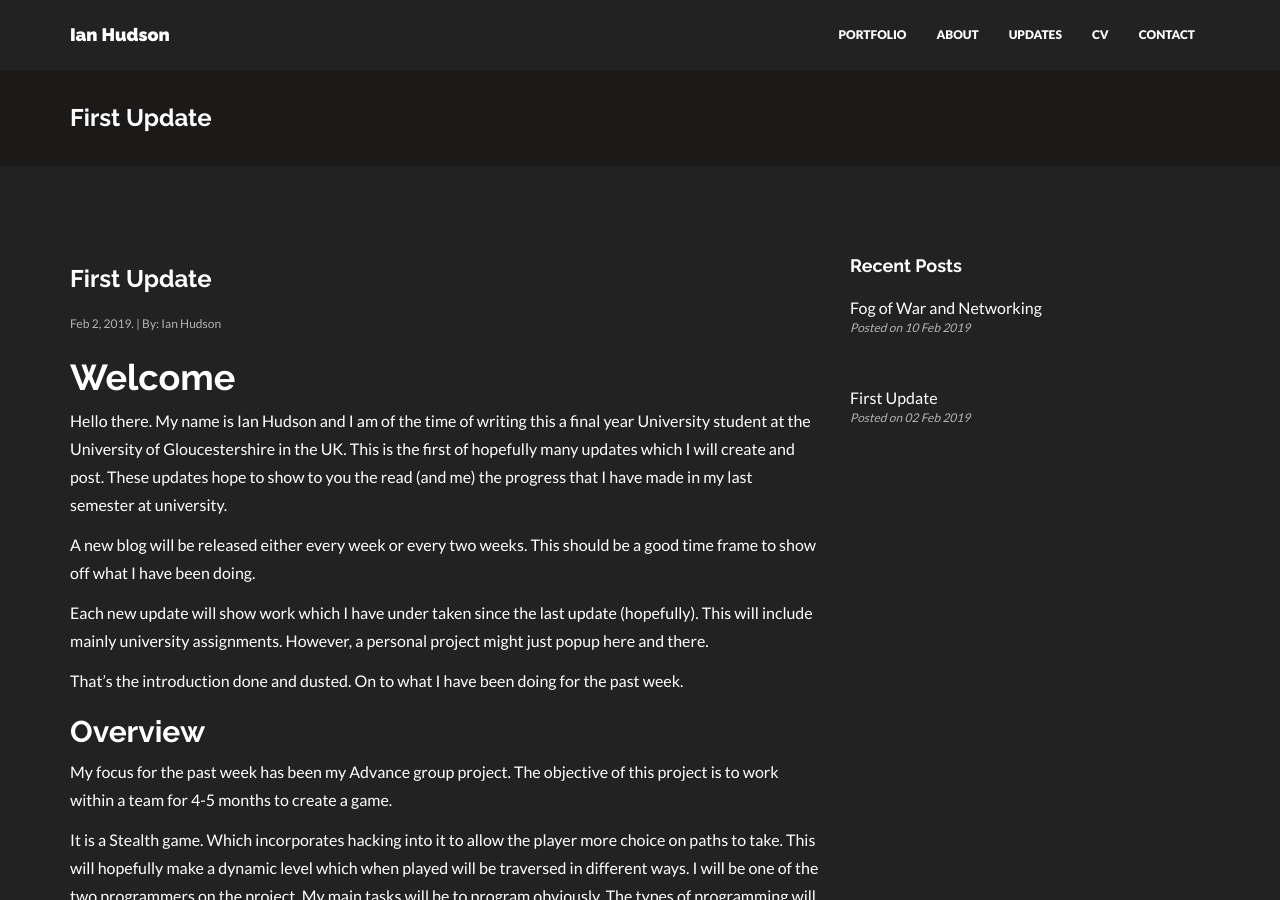
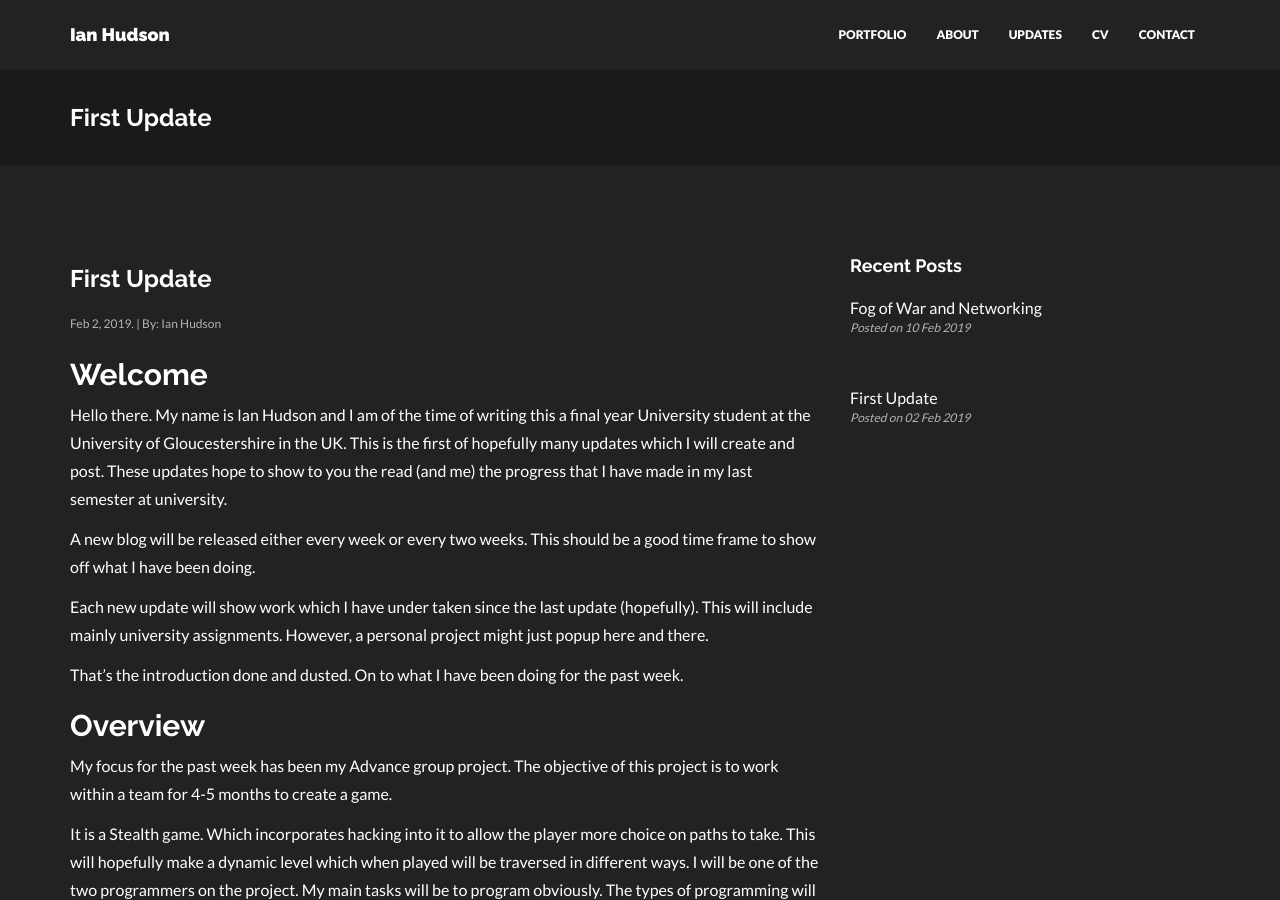
Before and after one commit to I-Hudson/I-Hudson.github.io, a Jekyll site: the page built from _posts/2019-02-02-First Update.markdown, in a window 1280 px wide and 900 px high. Built offline with Jekyll 4.4.1, drawn with Linux system fonts in a browser that asks for light colours; nearby versions of some CDN libraries.

Commit message:
changed updates title sizes from h1 to h2

```diff
--- a/_posts/2019-02-02-First Update.markdown
+++ b/_posts/2019-02-02-First Update.markdown
@@ -8,7 +8,7 @@
 thumb:
 ---
 
-# Welcome
+## Welcome
 Hello there. My name is Ian Hudson and I am of the time of writing this a final year University student at the University of Gloucestershire in the UK. This is the first of hopefully many updates which I will create and post. These updates hope to show to you the read (and me) the progress that I have made in my last semester at university.
 
 A new blog will be released either every week or every two weeks. This should be a good time frame to show off what I have been doing.
@@ -40,7 +40,7 @@
 After the player has rotated the tiles to make a path from start to end, they press the hack button and if they have correctly done the puzzle then the StartPuzzle function which is called when the hack button is pressed will return true or false depending on if the path is right or not.
 Now that the mini game has been explained and how it works time for some actual code.
 
-### Code
+## Code
 The first code snippet is from the Tile class. The code below is a function which is used when a tile has been clicked.
 
 <pre class="brush: csharp">
--- a/_posts/2019-02-10-Fog of War & Networking.markdown
+++ b/_posts/2019-02-10-Fog of War & Networking.markdown
@@ -8,7 +8,7 @@
 thumb:
 ---
 
-# Welcome
+## Welcome
 Welcome to the second update to be posted. This week I spent my time looking into fog of war implementation within Unity and networking.
 
 <!--more-->
```
